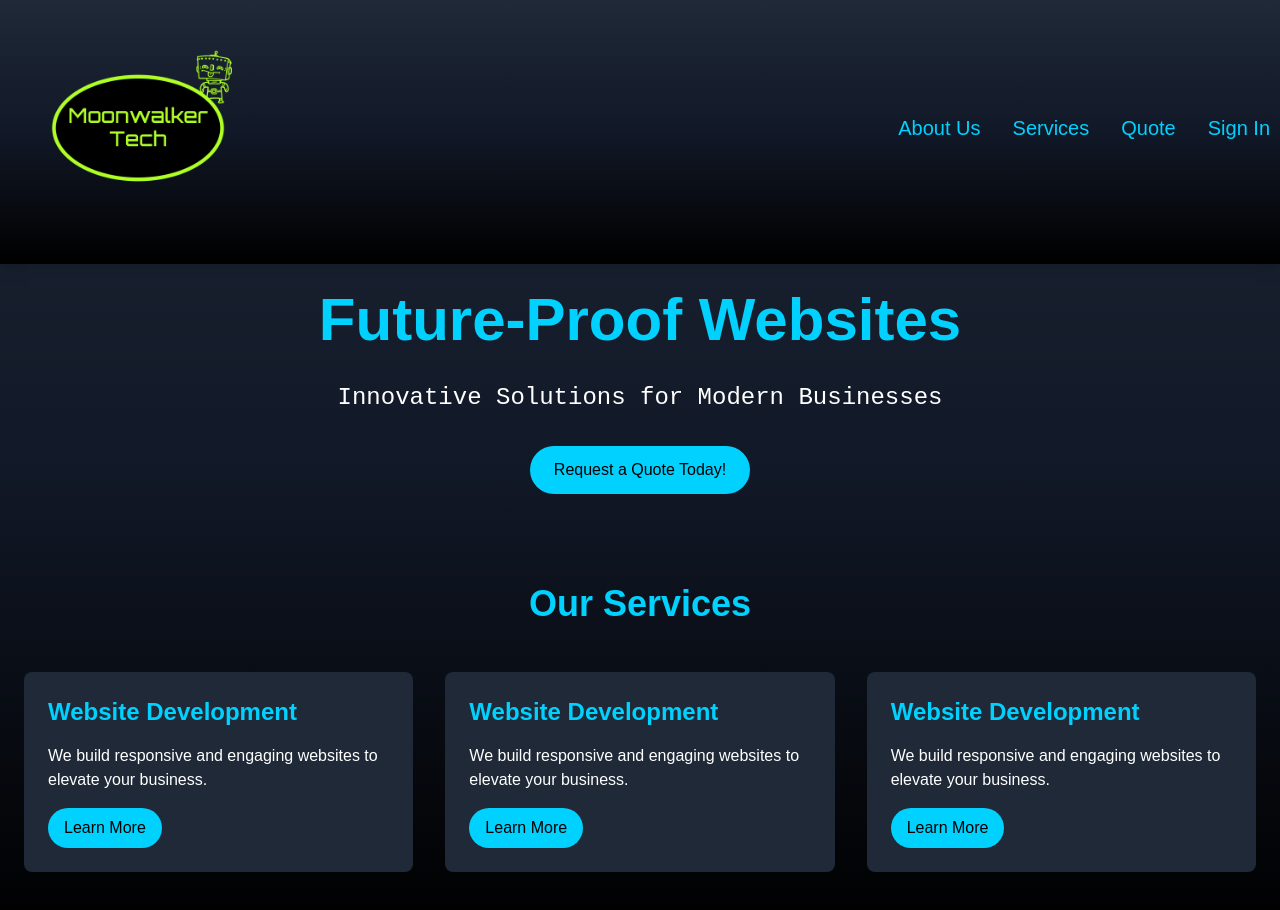
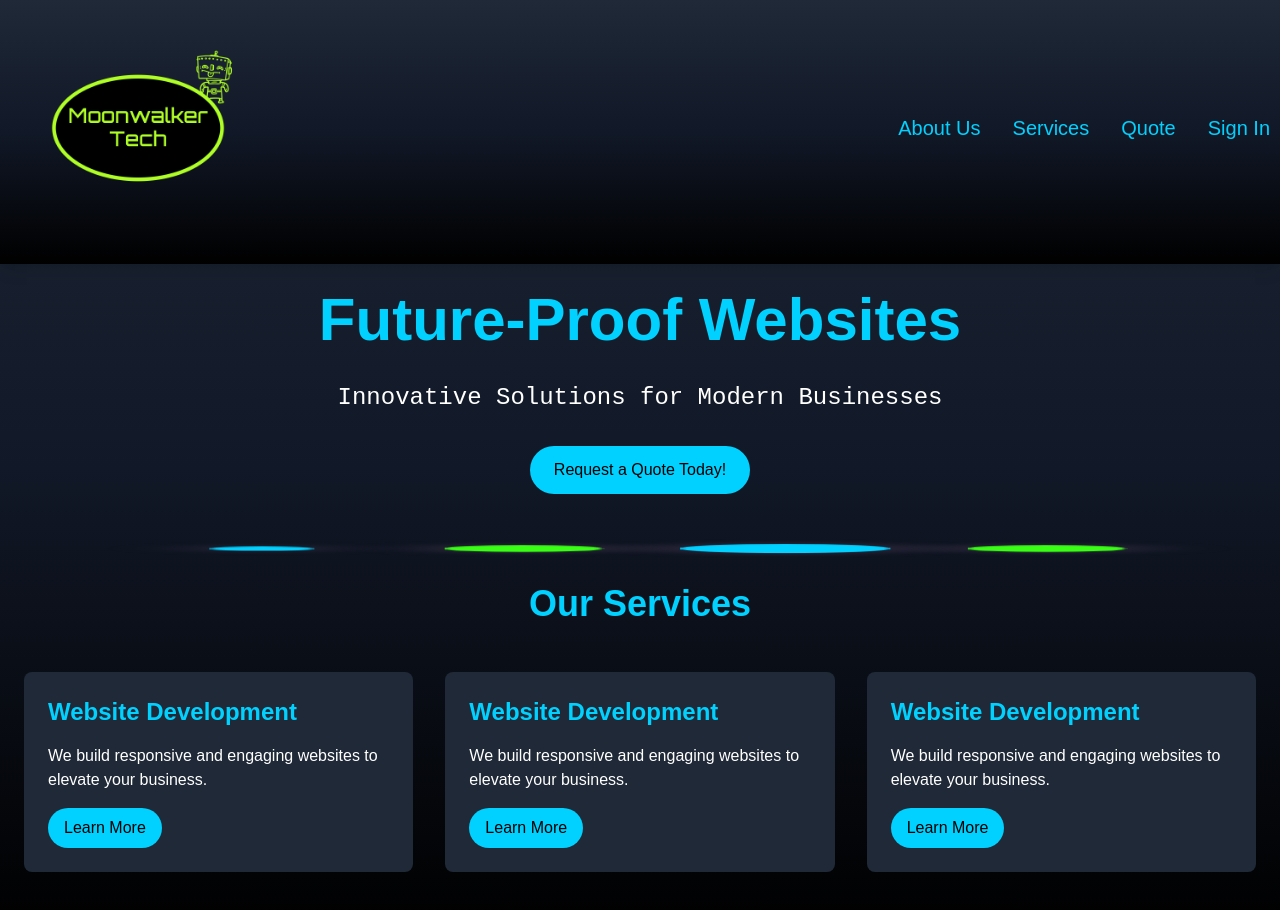
Before and after one commit to m00nwalker/moonwalker_Tech, a Next.js app in the folder moonwalker-app/: page / in a window 1280 px wide. Shown: the top 910 px of the page. Built offline with nearby package versions, Linux system fonts and the light colour scheme.

Commit message:
created divider design

```diff
--- a/moonwalker-app/app/globals.css
+++ b/moonwalker-app/app/globals.css
@@ -25,3 +25,27 @@ body {
     text-wrap: balance;
   }
 }
+
+@keyframes pulse {
+  0%, 100% {
+    transform: scale(1);
+  }
+  50% {
+    transform: scale(1.1);
+    filter: drop-shadow(0 0 20px rgb(245, 177, 245)); /* Neon purple glow */
+  }
+}
+
+.footprint {
+  transition: opacity 0.5s ease-in-out; /* Smooth fading */
+  opacity: 0; /* Start with invisible footprint */
+}
+
+.pulse {
+  animation: pulse 2s infinite;
+}
+
+/* Add a class to show footprint when pulsing */
+.pulse:hover + .footprint {
+  opacity: 1; /* Show footprint on hover */
+}
--- a/moonwalker-app/app/page.tsx
+++ b/moonwalker-app/app/page.tsx
@@ -1,3 +1,4 @@
+import { Divider } from "@/components/divider";
 import Header from "@/components/Heading";
 import { Hero } from "@/components/hero";
 import { Services } from "@/components/services";
@@ -7,6 +8,7 @@ export default function Home() {
     <div className="min-h-screen bg-gradient-to-b from-gray-800 via-gray-900 to-black text-white">
     <Header />
     <Hero />
+    <Divider />
     <Services />
     </div>
   )
--- /dev/null
+++ b/moonwalker-app/components/divider.tsx
@@ -0,0 +1,18 @@
+export function Divider() {
+    return (
+        <div>
+            <svg className="absolute left-0 w-full h-14" xmlns="http://www.w3.org/2000/svg" viewBox="0 0 100 100" preserveAspectRatio="none">
+            <circle cx="20" cy="50" r="4" fill="#00D1FF" className="pulse" />
+            <circle cx="40" cy="50" r="6" fill="#39FF14" className="pulse" />
+            <circle cx="60" cy="50" r="8" fill="#00D1FF" className="pulse" />
+            <circle cx="80" cy="50" r="6" fill="#39FF14" className="pulse" />
+
+            {/* Footprint */}
+            <circle cx="20" cy="50" r="6" fill="rgba(128, 0, 128, 0.5)" className="footprint" />
+    <circle cx="40" cy="50" r="6" fill="rgba(128, 0, 128, 0.5)" className="footprint" />
+    <circle cx="60" cy="50" r="6" fill="rgba(128, 0, 128, 0.5)" className="footprint" />
+    <circle cx="80" cy="50" r="6" fill="rgba(128, 0, 128, 0.5)" className="footprint" />
+        </svg>
+        </div>
+    );
+}
--- a/moonwalker-app/package.json
+++ b/moonwalker-app/package.json
@@ -9,6 +9,7 @@
     "lint": "next lint"
   },
   "dependencies": {
+    "autoprefixer": "^10.4.20",
     "next": "14.2.13",
     "react": "^18",
     "react-dom": "^18"
@@ -19,7 +20,7 @@
     "@types/react-dom": "^18",
     "eslint": "^8",
     "eslint-config-next": "14.2.13",
-    "postcss": "^8",
+    "postcss": "^8.4.47",
     "prettier": "^3.3.3",
     "prettier-plugin-tailwindcss": "^0.6.8",
     "tailwindcss": "^3.4.13",
```
Also changed, not shown: 1 other file (tests, documents, lock files or other folders).
